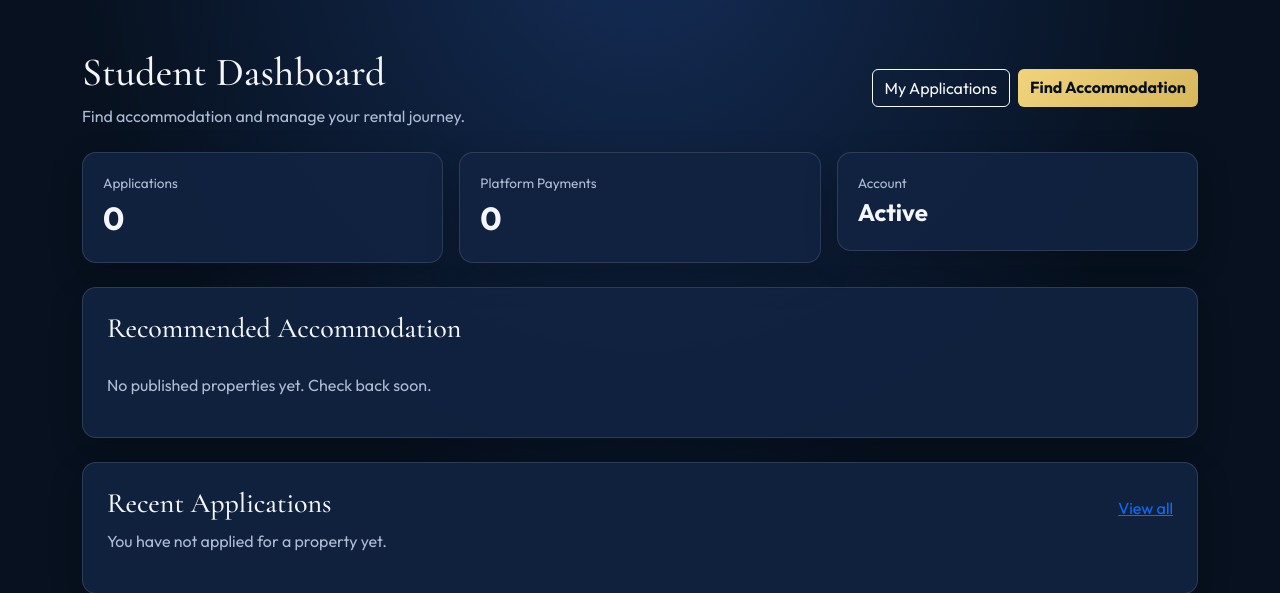
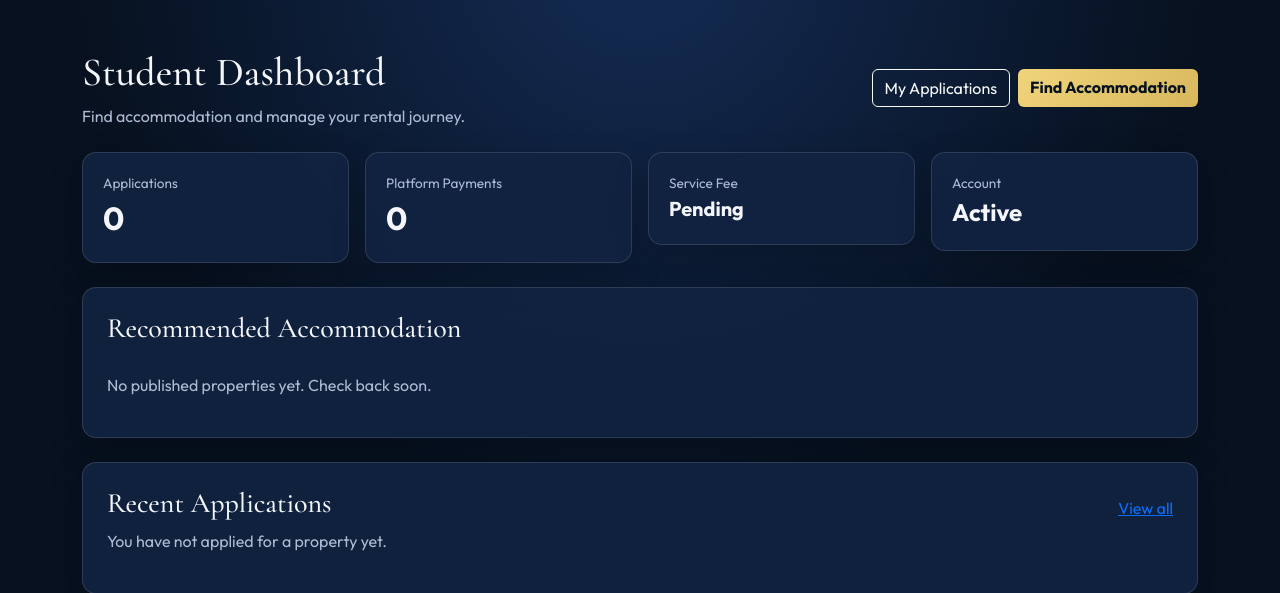
Before and after one commit to tarieciphertech/homebridge, a Python web app: template app/templates/student/dashboard.html in a window 1280 px wide. Shown: the part 59-652 px from the top of the page. Run offline with Jinja, Linux system fonts and the light colour scheme; the template is opened without the code that fills it, so the values that code supplies are empty; some libraries are stand-ins or nearby versions.

Commit message:
Show student service fee status on dashboard

```diff
--- a/app/templates/student/dashboard.html
+++ b/app/templates/student/dashboard.html
@@ -7,10 +7,14 @@
     <div class="d-flex gap-2"><a href="{{ url_for('student.applications') }}" class="btn btn-outline-light">My Applications</a><a href="{{ url_for('public.properties') }}" class="btn btn-gold">Find Accommodation</a></div>
   </div>
   <div class="row g-3 mb-4">
-    <div class="col-md-4"><div class="card stat"><div class="stat-label">Applications</div><div class="stat-value">{{ applications|length }}</div></div></div>
-    <div class="col-md-4"><div class="card stat"><div class="stat-label">Platform Payments</div><div class="stat-value">{{ payments|length }}</div></div></div>
-    <div class="col-md-4"><div class="card stat"><div class="stat-label">Account</div><div class="stat-value fs-4">Active</div></div></div>
+    <div class="col-md-3"><div class="card stat"><div class="stat-label">Applications</div><div class="stat-value">{{ applications|length }}</div></div></div>
+    <div class="col-md-3"><div class="card stat"><div class="stat-label">Platform Payments</div><div class="stat-value">{{ payments|length }}</div></div></div>
+    <div class="col-md-3"><div class="card stat"><div class="stat-label">Service Fee</div><div class="stat-value fs-5">{% if service_fee <= 0 %}Not configured{% elif service_fee_paid %}Confirmed{% else %}Pending{% endif %}</div></div></div>
+    <div class="col-md-3"><div class="card stat"><div class="stat-label">Account</div><div class="stat-value fs-4">Active</div></div></div>
   </div>
+  {% if service_fee > 0 and not service_fee_paid %}
+  <div class="alert alert-warning d-flex justify-content-between align-items-center"><span>Your student service fee must be confirmed before you can submit accommodation applications.</span><a class="btn btn-sm btn-gold" href="{{ url_for('student.service_fee') }}">Pay Service Fee</a></div>
+  {% endif %}
   <div class="card p-4 mb-4">
     <h3>Recommended Accommodation</h3>
     <div class="row g-3 mt-1">
```
